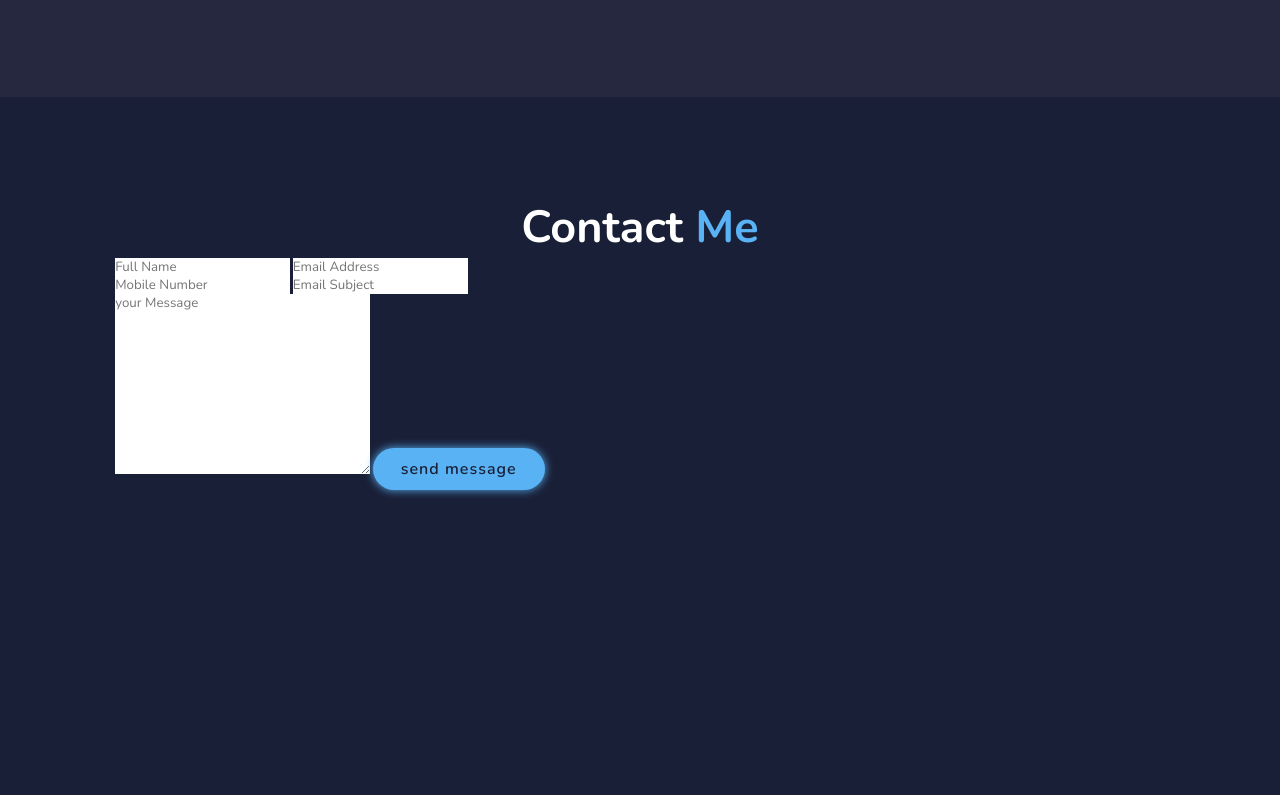
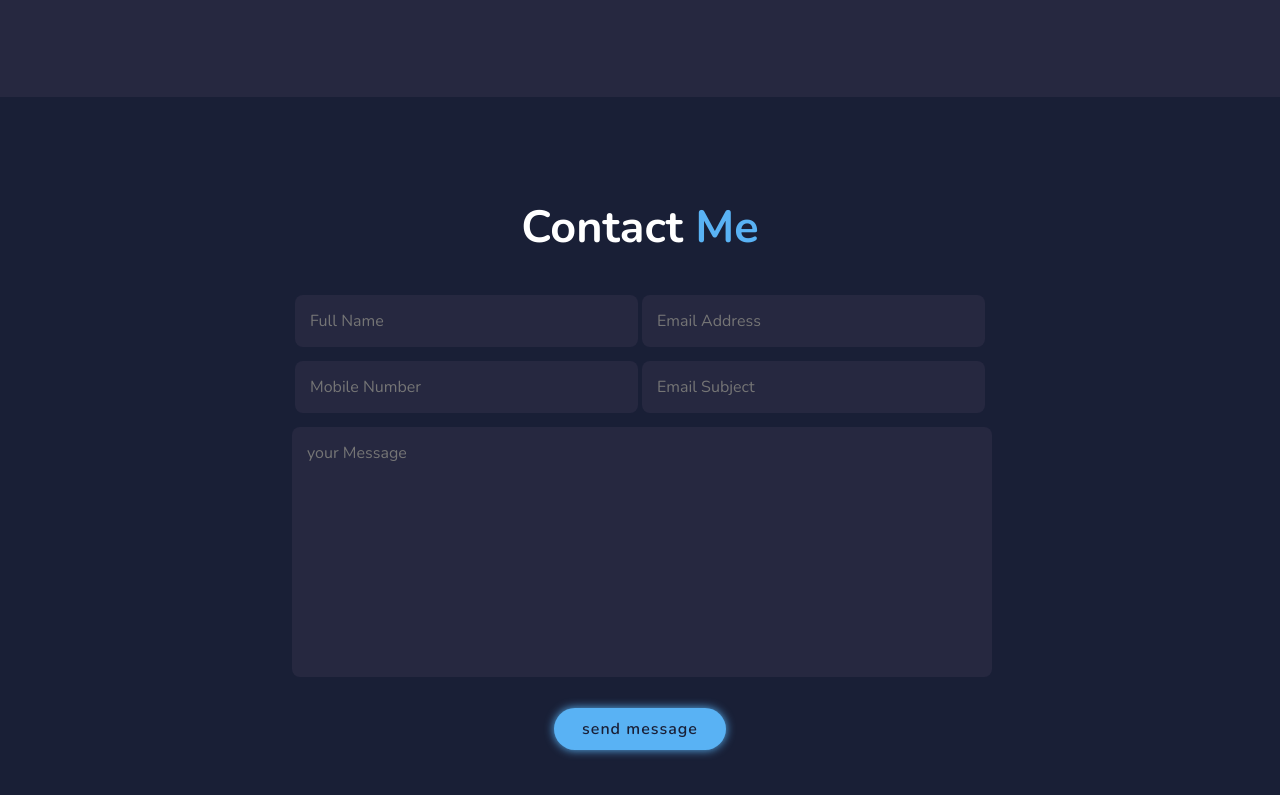
Before and after one commit to jeevan-budha/Portfolio, a plain HTML site: page index2.html in a window 1280 px wide. Shown: the part 3103-3898 px from the top of the page. Drawn offline with nearby package versions, Linux system fonts and the light colour scheme.

Commit message:
Add css for contact page

```diff
--- a/index2.html
+++ b/index2.html
@@ -177,7 +177,7 @@
 
         <form accept="#">
             <div class="input-box">
-                <input type="text" placeholder="Full Name">
+                <input type="text" placeholder="Full Name" autofocus>
                 <input type="email" placeholder="Email Address">
 
             </div>
--- a/style2.css
+++ b/style2.css
@@ -344,3 +344,45 @@ span{
     font-size: 2rem;
     color:var(--snd-bf-color) ;
 }
+
+
+/* Contact page*/
+
+.contact h2{
+    margin-bottom: 3rem;
+
+}
+
+.contact form{
+    max-width: 70rem;
+    margin : 1rem auto;
+    text-align: center;
+    margin-bottom: 3rem;
+}
+
+.contact form .input-box{
+    display: flex;
+    justify-content: center;
+    flex-wrap: wrap;
+}
+.contact form .input-box input,
+.contact form textarea{
+    width:100%;
+    padding:1.5rem;
+    font-size: 1.6rem;
+    color:var(--text-color);
+    background: var(--snd-bf-color);
+    border-radius: .8rem;
+    margin: .7rem .2rem;
+
+}
+.contact form .input-box input{
+    width: 49%;
+}
+.contact form textarea{
+    resize: none;
+}
+.contact form .btn{
+    margin-top:2rem;
+    cursor: pointer;
+}
```
